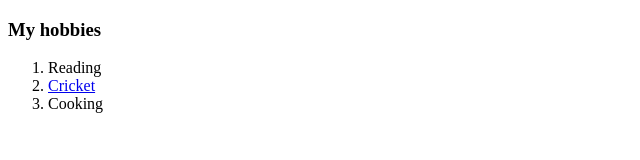
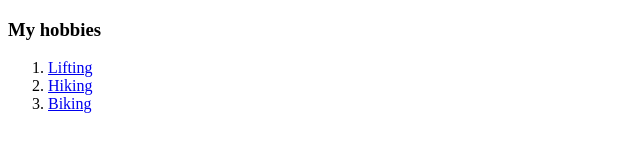
Before and after one commit to chavunduka/cv, a plain HTML site: page hobbies.html in a window 1280 px wide. Shown: the whole page, without its empty margins (0-640 px from the left). Drawn offline with Linux system fonts and the light colour scheme.

Commit message:
Update hobbies.html

```diff
--- a/hobbies.html
+++ b/hobbies.html
@@ -7,9 +7,9 @@
   <body>
     <h3>My hobbies</h3>
     <ol>
-      <li>Reading</li>
-      <li> <a href="https://www.youtube.com/watch?v=NZGLHdcw2RM&ab_channel=Netflix">Cricket</a></li>
-      <li>Cooking</li>
+      <li><a href="https://www.bodybuilding.com">Lifting</a></li>
+      <li><a href="https://www.alltrails.com">Hiking</a></li>
+      <li><a href="https://www.bicycling.com">Biking</a></li>
     </ol>
   </body>
 </html>
```
